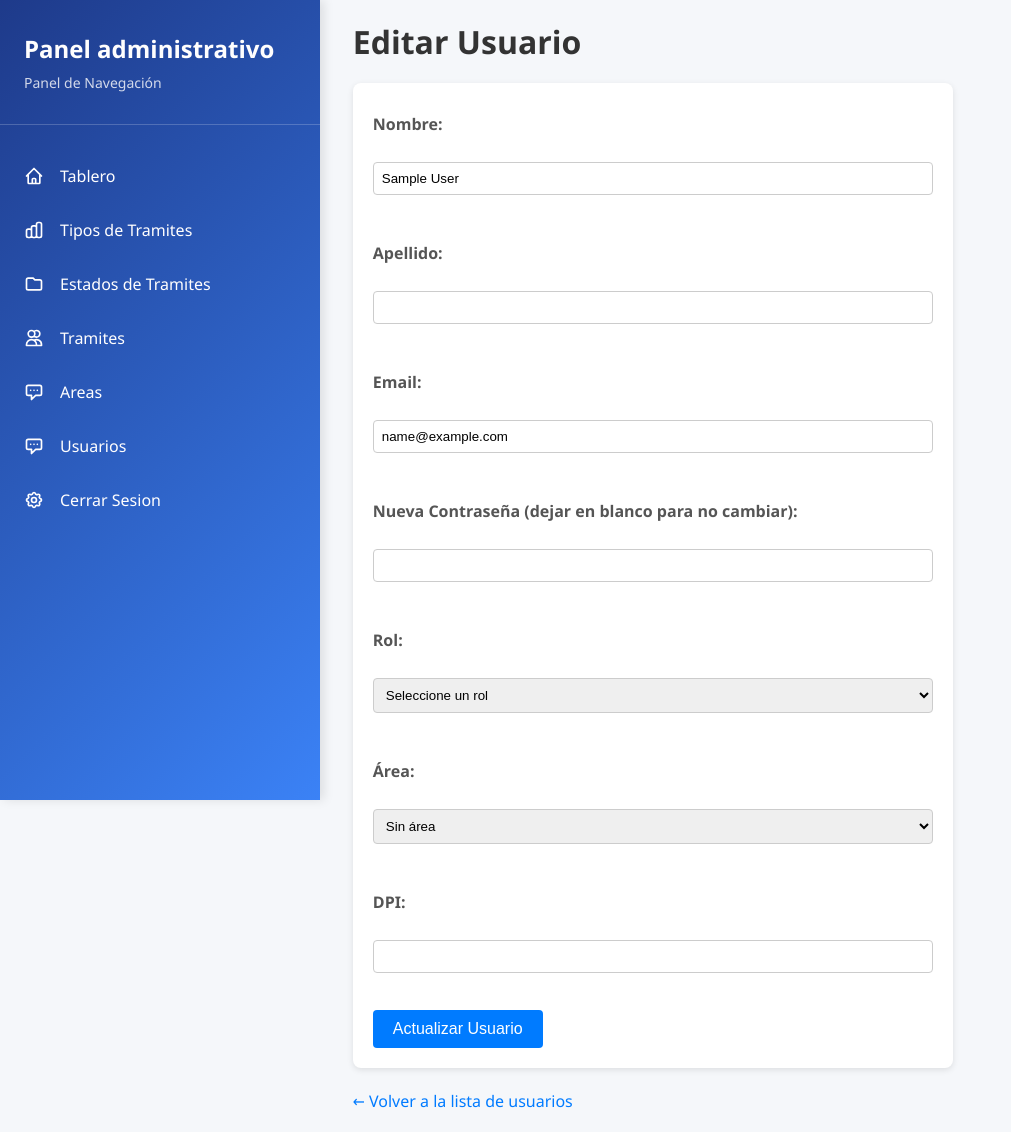
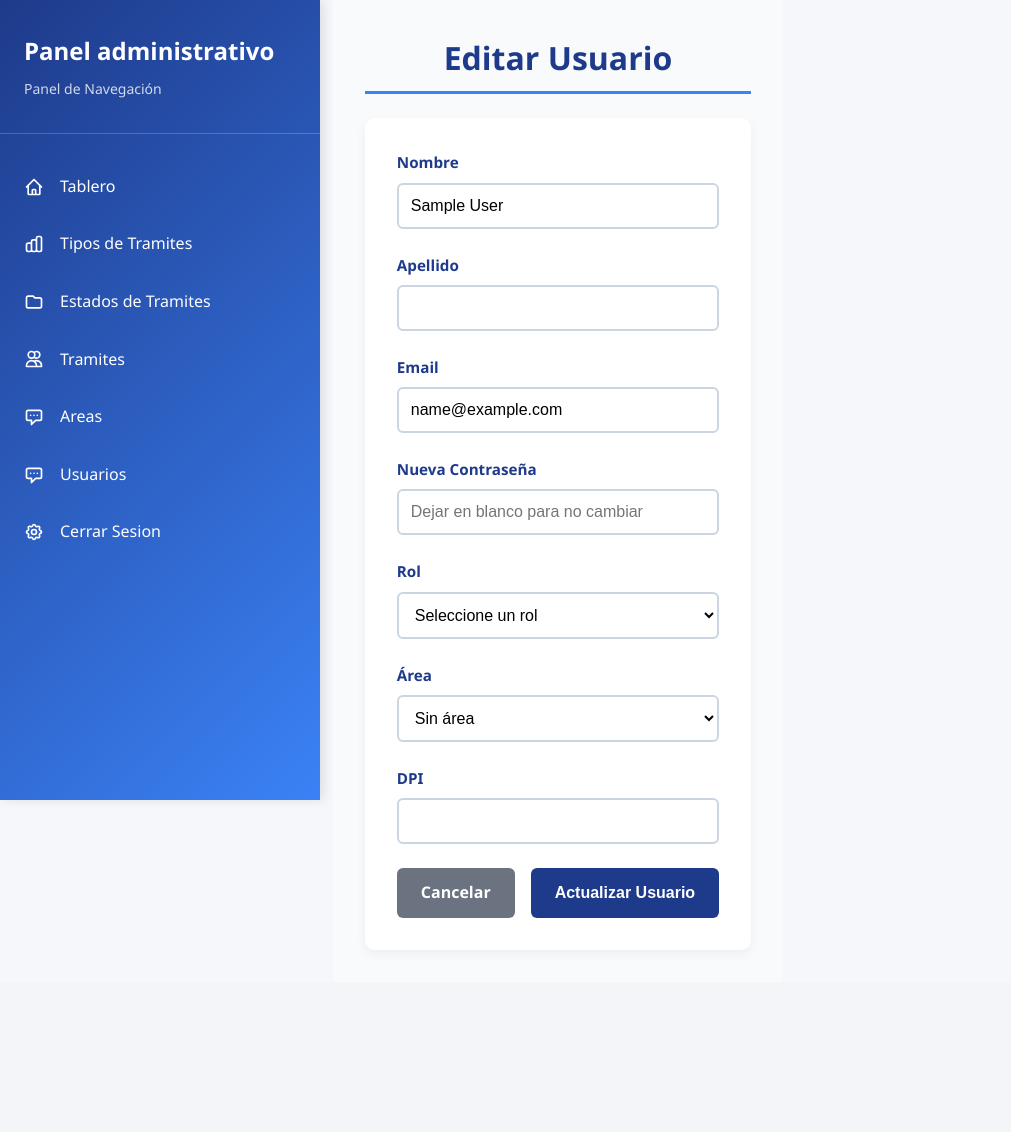
Before and after one commit to Hectorchan10/SistemaTramites, a PHP site: page /views/admin/usuario/editar_usuario.php?id_usuario=1 in a window 1280 px wide. Shown: the whole page, without its empty margins (0-1011 px from the left). After the commit the page ends 918 px from the top, so only its background shows below. Run offline with PHP 8.4, Linux system fonts and the light colour scheme; the visitor is signed in with stand-in values (Sample User, id 1); data comes from the database, SQL or seed files in the repository; some libraries are stand-ins or nearby versions.

Commit message:
CAMBIOS CSS EN FORMULARIOS DE USUARIO

```diff
--- a/style/usuarios.css
+++ b/style/usuarios.css
@@ -1,212 +1,357 @@
-/* Contenedor principal que evita el sidebar (25%) */
-.contenido-principal {
-  margin-left: 26%;
-  width: calc(100% - 26%);
-  padding: 20px;
+/* ===== VARIABLES GLOBALES ===== */
+:root {
+  --color-primario: #1e3a8a;
+  --color-secundario: #3b82f6;
+  --color-texto: #fffefe;
+  --color-fondo: #f8fafc;
+  --color-borde: #cbd5e1;
+  --color-hover: #e2e8f0;
+  --color-error: #dc2626;
+  --color-exito: #10b981;
+  --font-primary: 'Segoe UI', Tahoma, Geneva, Verdana, sans-serif;
+}
+
+* {
+  margin: 0;
+  padding: 0;
   box-sizing: border-box;
 }
 
-/* Estilos generales para mejorar la apariencia */
 body {
-  font-family: Arial, sans-serif;
-  background-color: #f8f9fa;
-  margin: 0;
-  padding: 0;
+  font-family: var(--font-primary);
+  background-color: var(--color-fondo);
+  color: var(--color-texto);
+  line-height: 1.6;
 }
 
-h1 {
-  color: #333;
-  margin-bottom: 20px;
+/* ===== SIDEBAR (referencia, no se modifica aquí) ===== */
+
+/* ===== CONTENIDO PRINCIPAL ===== */
+.contenido-principal {
+  margin-left: 26%;
+  padding: 2rem;
+
+  background-color: var(--color-fondo);
+  transition: all 0.3s ease;
 }
 
-a {
-  text-decoration: none;
-  color: #007bff;
+/* ===== ENCABEZADOS ===== */
+.contenido-principal h1 {
+  color: var(--color-primario);
+  font-size: 2rem;
+  margin-bottom: 1.5rem;
+  padding-bottom: 0.5rem;
+  border-bottom: 3px solid var(--color-secundario);
+  text-align: center;
 }
 
-a:hover {
-  text-decoration: underline;
+/* ===== FORMULARIOS (AGREGAR Y EDITAR USUARIOS) ===== */
+form {
+  background: white;
+  padding: 2rem;
+  border-radius: 10px;
+  box-shadow: 0 4px 12px rgba(0, 0, 0, 0.05);
+  max-width: 1000px;
+  width: 100%;
+  margin: 0 auto;
+  margin-top: 1rem;
 }
 
-/* Mensajes de éxito */
-.mensaje-exito {
-  padding: 10px;
-  background-color: #d4edda;
-  color: #155724;
-  border-radius: 5px;
-  margin-bottom: 20px;
-  border: 1px solid #c3e6cb;
+.form-field {
+  margin-bottom: 1.5rem;
 }
 
-/* Mensajes de error */
-.mensaje-error {
-  padding: 10px;
-  background-color: #f8d7da;
-  color: #721c24;
-  border-radius: 5px;
-  margin-bottom: 20px;
-  border: 1px solid #f5c6cb;
+.form-field label {
+  display: block;
+  margin-bottom: 0.5rem;
+  color: var(--color-primario);
+  font-weight: 600;
+  font-size: 0.95rem;
 }
 
-/* Tabla de usuarios */
+.form-field input[type="text"],
+.form-field input[type="email"],
+.form-field input[type="password"],
+.form-field select {
+  width: 100%;
+  padding: 0.75rem;
+  border: 2px solid var(--color-borde);
+  border-radius: 6px;
+  font-size: 1rem;
+  transition: border-color 0.2s, box-shadow 0.2s;
+  background-color: #ffffff;
+  color: #000000; /* ← Texto negro en campos */
+}
+
+.form-field input:focus,
+.form-field select:focus {
+  outline: none;
+  border-color: var(--color-secundario);
+  box-shadow: 0 0 0 3px rgba(59, 130, 246, 0.2);
+}
+
+/* Botones Cancelar y Guardar */
+.form-buttons {
+  display: flex;
+  gap: 1rem;
+  margin-top: 1.5rem;
+}
+
+.btn-cancelar {
+  background-color: #6b7280;
+  color: white;
+  border: none;
+  padding: 0.75rem 1.5rem;
+  border-radius: 6px;
+  cursor: pointer;
+  font-size: 1rem;
+  font-weight: 600;
+  transition: background-color 0.2s;
+  text-decoration: none;
+  text-align: center;
+}
+
+.btn-cancelar:hover {
+  background-color: #4b5563;
+}
+
+.btn-guardar {
+  background-color: var(--color-primario);
+  color: var(--color-texto);
+  border: none;
+  padding: 0.75rem 1.5rem;
+  border-radius: 6px;
+  cursor: pointer;
+  font-size: 1rem;
+  font-weight: 600;
+  transition: background-color 0.2s;
+}
+
+.btn-guardar:hover {
+  background-color: #1e40af;
+}
+
+
+/* Botones Cancelar y Guardar */
+.form-buttons {
+  display: flex;
+  gap: 1rem;
+  margin-top: 1.5rem;
+}
+
+.btn-cancelar {
+  background-color: #6b7280;
+  color: white;
+  border: none;
+  padding: 0.75rem 1.5rem;
+  border-radius: 6px;
+  cursor: pointer;
+  font-size: 1rem;
+  font-weight: 600;
+  transition: background-color 0.2s;
+  text-decoration: none;
+  text-align: center;
+}
+
+.btn-cancelar:hover {
+  background-color: #4b5563;
+}
+
+.btn-guardar {
+  background-color: var(--color-primario);
+  color: var(--color-texto);
+  border: none;
+  padding: 0.75rem 1.5rem;
+  border-radius: 6px;
+  cursor: pointer;
+  font-size: 1rem;
+  font-weight: 600;
+  transition: background-color 0.2s;
+}
+
+.btn-guardar:hover {
+  background-color: #1e40af;
+}
+
+/* ===== MENSAJES DE ERROR Y ÉXITO ===== */
+.mensaje-exito {
+  background-color: var(--color-exito);
+  color: white;
+  padding: 1rem;
+  border-radius: 6px;
+  margin-bottom: 1.5rem;
+  text-align: center;
+  font-weight: 600;
+}
+
+div[style*="color:red"] {
+  background-color: var(--color-error);
+  color: white;
+  padding: 1rem;
+  border-radius: 6px;
+  margin-bottom: 1.5rem;
+  text-align: center;
+  font-weight: 600;
+}
+
+/* ===== TABLAS ===== */
 table {
   width: 100%;
   border-collapse: collapse;
-  background-color: white;
-  box-shadow: 0 2px 4px rgba(0, 0, 0, 0.1);
-  margin-top: 15px;
+  background: white;
+  border-radius: 10px;
+  overflow: hidden;
+  box-shadow: 0 4px 12px rgba(0, 0, 0, 0.05);
+  margin-top: 1.5rem;
+  font-size: 0.9rem;
 }
 
-th,
-td {
-  padding: 12px;
-  text-align: left;
-  border-bottom: 1px solid #ddd;
+table thead {
+  background-color: var(--color-primario);
+  color: var(--color-texto);
 }
 
-th {
-  background-color: #f1f1f1;
-  font-weight: bold;
+table th,
+table td {
+  padding: 1rem;
+  text-align: left;
+  border-bottom: 1px solid var(--color-borde);
+  color: #000000; /* ← Texto negro en la tabla */
 }
 
-tr:hover {
-  background-color: #f9f9f9;
+table tbody tr:hover {
+  background-color: var(--color-hover);
 }
 
-img {
-  border-radius: 4px;
+table th {
+  font-weight: 600;
+  text-transform: uppercase;
+  letter-spacing: 0.05em;
 }
 
-/* Formularios */
-form {
-  background-color: white;
-  padding: 20px;
-  border-radius: 8px;
-  box-shadow: 0 2px 6px rgba(0, 0, 0, 0.1);
-  max-width: 600px;
-}
-
-label {
-  display: block;
-  margin-top: 10px;
-  font-weight: bold;
-  color: #555;
-}
-
-input[type='text'],
-input[type='email'],
-input[type='password'],
-input[type='file'],
-select {
-  width: 100%;
-  padding: 8px;
-  margin-top: 5px;
-  margin-bottom: 15px;
-  border: 1px solid #ccc;
-  border-radius: 4px;
-  box-sizing: border-box;
-}
-
-button {
-  background-color: #007bff;
-  color: white;
-  padding: 10px 20px;
-  border: none;
-  border-radius: 4px;
-  cursor: pointer;
-  font-size: 16px;
-}
-
-button:hover {
-  background-color: #0056b3;
-}
-
-/* Botones de acción en tabla */
-.acciones a {
-  margin-right: 8px;
-  color: #007bff;
-}
-
-/* Sección de filtros */
+/* ===== FILTROS Y BOTONES SUPERIORES ===== */
 .filtros-container {
-  background-color: #fff;
-  padding: 15px;
-  border-radius: 8px;
-  box-shadow: 0 2px 4px rgba(0, 0, 0, 0.1);
-  margin-bottom: 20px;
+  background: white;
+  padding: 1.5rem;
+  border-radius: 10px;
+  box-shadow: 0 4px 12px rgba(0, 0, 0, 0.05);
+  margin-bottom: 1.5rem;
 }
 
 .filtros-form {
   display: flex;
-  gap: 15px;
+  gap: 1rem;
   flex-wrap: wrap;
-  align-items: flex-end;
+  align-items: center;
 }
 
 .filtro-grupo {
-  flex: 1;
-  min-width: 200px;
+  flex: 1 1 200px;
 }
 
-.filtro-grupo input[type='text'],
+.filtro-grupo input,
 .filtro-grupo select {
   width: 100%;
-  padding: 8px 12px;
-  border: 1px solid #ced4da;
-  border-radius: 4px;
-  font-size: 14px;
+  padding: 0.75rem;
+  border: 2px solid var(--color-borde);
+  border-radius: 6px;
+  font-size: 1rem;
+}
+
+.btn-buscar,
+.btn-limpiar {
+  padding: 0.75rem 1.5rem;
+  border: none;
+  border-radius: 6px;
+  cursor: pointer;
+  font-weight: 600;
+  transition: background-color 0.2s;
 }
 
 .btn-buscar {
-  background-color: #007bff;
-  color: white;
-  border: none;
-  padding: 8px 16px;
-  border-radius: 4px;
-  cursor: pointer;
-  font-size: 14px;
-  height: 38px;
+  background-color: var(--color-secundario);
+  color: var(--color-texto);
 }
 
 .btn-buscar:hover {
-  background-color: #0069d9;
+  background-color: #2563eb;
 }
 
 .btn-limpiar {
-  display: inline-flex;
-  align-items: center;
-  padding: 8px 16px;
-  background-color: #6c757d;
+  background-color: #6b7280;
   color: white;
-  border-radius: 4px;
-  text-decoration: none;
-  font-size: 14px;
-  height: 38px;
-  box-sizing: border-box;
 }
 
 .btn-limpiar:hover {
-  background-color: #5a6268;
-  color: white;
-  text-decoration: none;
+  background-color: #4b5563;
 }
 
 .acciones-superiores {
-  margin: 20px 0;
+  margin-bottom: 1.5rem;
+  text-align: right;
 }
 
-/* Botón de agregar usuario */
 .btn-agregar {
   display: inline-block;
-  padding: 8px 16px;
-  background-color: #28a745;
-  color: white;
-  border-radius: 4px;
+  background-color: var(--color-primario);
+  color: var(--color-texto);
+  padding: 0.75rem 1.5rem;
+  border-radius: 6px;
   text-decoration: none;
-  font-size: 14px;
+  font-weight: 600;
+  transition: background-color 0.2s;
 }
 
 .btn-agregar:hover {
-  background-color: #218838;
+  background-color: #1e40af;
+}
+
+/* ===== PAGINACIÓN ===== */
+.paginacion {
+  display: flex;
+  justify-content: center;
+  margin-top: 1.5rem;
+  gap: 0.5rem;
+}
+
+.paginacion a,
+.paginacion span {
+  padding: 0.5rem 1rem;
+  border: 1px solid var(--color-borde);
+  border-radius: 4px;
   text-decoration: none;
+  color: var(--color-primario);
+  transition: background-color 0.2s;
 }
+
+.paginacion a:hover {
+  background-color: var(--color-secundario);
+  color: white;
+}
+
+.paginacion .actual {
+  background-color: var(--color-primario);
+  color: white;
+  border-color: var(--color-primario);
+}
+
+/* ===== RESPONSIVE ===== */
+@media (max-width: 768px) {
+  .contenido-principal {
+    margin-left: 0;
+    padding: 1rem;
+  }
+
+  form {
+    padding: 1.5rem;
+    max-width: 100%;
+  }
+
+  table {
+    font-size: 0.85rem;
+  }
+
+  .filtros-form {
+    flex-direction: column;
+  }
+}
--- a/views/admin/usuario/editar_usuario.php
+++ b/views/admin/usuario/editar_usuario.php
@@ -132,45 +132,60 @@
         <?php endif; ?>
 
         <form method="POST">
-            <label>Nombre:</label><br>
-            <input type="text" name="nombre" value="<?= htmlspecialchars($usuario['nombre']) ?>" required><br><br>
+            <div class="form-field">
+                <label for="nombre">Nombre</label>
+                <input type="text" id="nombre" name="nombre" value="<?= htmlspecialchars($usuario['nombre']) ?>" required>
+            </div>
 
-            <label>Apellido:</label><br>
-            <input type="text" name="apellido" value="<?= htmlspecialchars($usuario['apellido']) ?>"><br><br>
+            <div class="form-field">
+                <label for="apellido">Apellido</label>
+                <input type="text" id="apellido" name="apellido" value="<?= htmlspecialchars($usuario['apellido']) ?>">
+            </div>
 
-            <label>Email:</label><br>
-            <input type="email" name="correo" value="<?= htmlspecialchars($usuario['correo']) ?>" required><br><br>
+            <div class="form-field">
+                <label for="correo">Email</label>
+                <input type="email" id="correo" name="correo" value="<?= htmlspecialchars($usuario['correo']) ?>" required>
+            </div>
 
-            <label>Nueva Contraseña (dejar en blanco para no cambiar):</label><br>
-            <input type="password" name="password"><br><br>
+            <div class="form-field">
+                <label for="password">Nueva Contraseña</label>
+                <input type="password" id="password" name="password" placeholder="Dejar en blanco para no cambiar">
+            </div>
 
-            <label>Rol:</label><br>
-            <select name="id_rol" required>
+            <div class="form-field">
+                <label for="id_rol">Rol</label>
+                <select id="id_rol" name="id_rol" required>
                     <option value="">Seleccione un rol</option>
                     <?php foreach ($roles as $rol): ?>
                         <option value="<?= $rol['id_rol'] ?>" <?= ((int)$usuario['id_rol'] === (int)$rol['id_rol']) ? 'selected' : '' ?>>
                             <?= htmlspecialchars($rol['nombre']) ?>
                         </option>
                     <?php endforeach; ?>
-            </select><br><br>
+                </select>
+            </div>
 
-            <label>Área:</label><br>
-            <select name="id_area">
+            <div class="form-field">
+                <label for="id_area">Área</label>
+                <select id="id_area" name="id_area">
                     <option value="0" <?= is_null($usuario['id_area']) ? 'selected' : '' ?>>Sin área</option>
                     <?php foreach ($areas as $area): ?>
                         <option value="<?= $area['id_area'] ?>" <?= ((int)$usuario['id_area'] === (int)$area['id_area']) ? 'selected' : '' ?>>
                             <?= htmlspecialchars($area['nombre']) ?>
                         </option>
                     <?php endforeach; ?>
-            </select><br><br>
+                </select>
+            </div>
 
-            <label>DPI:</label><br>
-            <input type="text" name="dpi" value="<?= htmlspecialchars($usuario['dpi']) ?>" maxlength="15" required><br><br>
+            <div class="form-field">
+                <label for="dpi">DPI</label>
+                <input type="text" id="dpi" name="dpi" value="<?= htmlspecialchars($usuario['dpi']) ?>" maxlength="15" required>
+            </div>
 
-            <button type="submit">Actualizar Usuario</button>
+            <div class="form-buttons">
+                <a href="usuarios.php" class="btn-cancelar">Cancelar</a>
+                <button type="submit" class="btn-guardar">Actualizar Usuario</button>
+            </div>
         </form>
-        <br>
-        <a href="usuarios.php">← Volver a la lista de usuarios</a>
     </div>
 </body>
 </html>
--- a/views/admin/usuario/usuarios.php
+++ b/views/admin/usuario/usuarios.php
@@ -79,7 +79,7 @@
             <form method="GET" action="" class="filtros-form">
                 <div class="filtro-grupo">
                     <input type="text" name="busqueda" placeholder="Buscar por nombre, correo o DPI"
-                           value="<?= isset($_GET['busqueda']) ? htmlspecialchars($_GET['busqueda']) : '' ?>">
+                        value="<?= isset($_GET['busqueda']) ? htmlspecialchars($_GET['busqueda']) : '' ?>">
                 </div>
                 <div class="filtro-grupo">
                     <select name="estado">
```
Also changed, not shown: views/admin/usuario/agregar_usuario.php (+34 -19 lines). Lines whose indentation alone changed are shown as unchanged.
